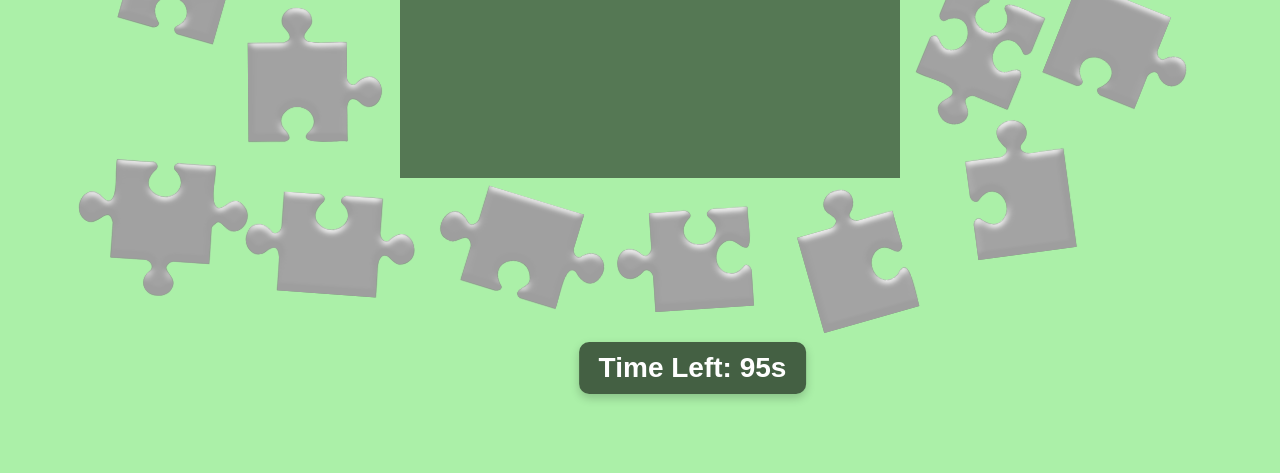
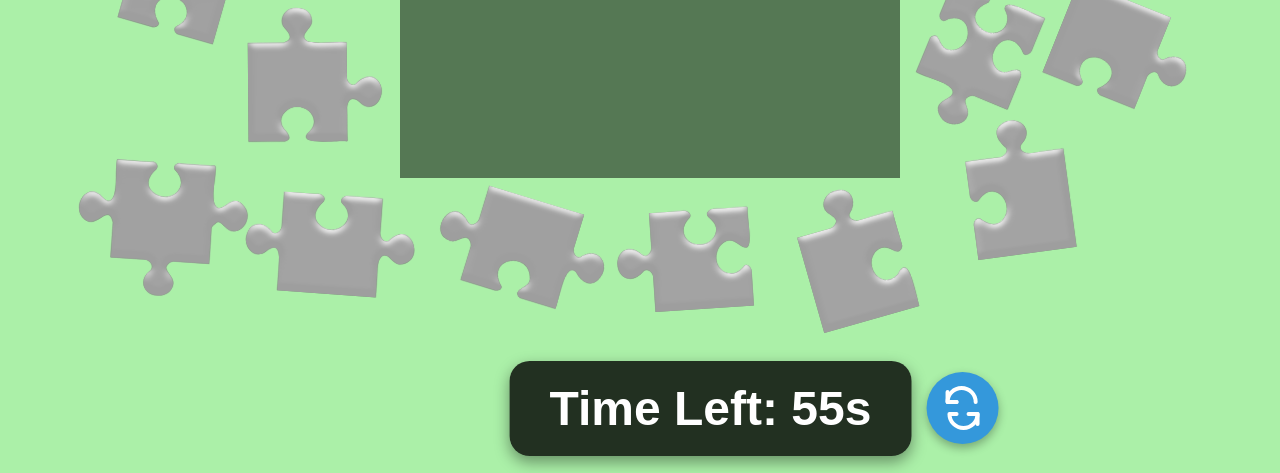
Before and after one commit to Tangmay88/HBDAndaGame, a plain HTML site: page index.html in a window 1280 px wide. Shown: the part 327-800 px from the top of the page. Drawn offline with nearby package versions, Linux system fonts and the light colour scheme.

Commit message:
Add files via upload

```diff
--- a/index.html
+++ b/index.html
@@ -4,6 +4,7 @@
   <meta charset="UTF-8">
   <title>Anda Puzzle Pieces 🧩</title>
   <link rel="stylesheet" href="./style.css">
+  <link rel="stylesheet" href="https://cdnjs.cloudflare.com/ajax/libs/font-awesome/6.4.2/css/all.min.css">
 
 </head>
 <body>
@@ -49,9 +50,20 @@
     </filter>
   </defs>
 </svg>
-<div class="timer"></div>
+<div class="timer-container">
+  <div class="timer">60s</div>
+  <button id="refreshBtn">
+    <svg width="32" height="32" viewBox="0 0 24 24" fill="none" xmlns="http://www.w3.org/2000/svg">
+      <path d="M4.5 4V9H9" stroke="white" stroke-width="2" stroke-linecap="round" stroke-linejoin="round"/>
+      <path d="M19.5 20V15H15" stroke="white" stroke-width="2" stroke-linecap="round" stroke-linejoin="round"/>
+      <path d="M4.5 9C4.5 7.11438 5.2375 5.32594 6.55025 4.05025C7.863 2.77456 9.65761 2 11.525 2C13.3924 2 15.187 2.77456 16.4998 4.05025C17.8125 5.32594 18.55 7.11438 18.55 9M4.5 9H9M19.5 15C19.5 16.8856 18.7625 18.6741 17.4498 19.9497C16.137 21.2254 14.3424 22 12.475 22C10.6076 22 8.81299 21.2254 7.50025 19.9497C6.1875 18.6741 5.45 16.8856 5.45 15H9" stroke="white" stroke-width="2" stroke-linecap="round" stroke-linejoin="round"/>
+    </svg>
+  </button>
+</div>
+
+
 <!-- partial -->
-  <script src='https://unpkg.com/gsap@3/dist/gsap.min.js'></script>
+<script src='https://unpkg.com/gsap@3/dist/gsap.min.js'></script>
 <script src='https://unpkg.com/gsap@3/dist/Draggable.min.js'></script><script  src="./script.js"></script>
 <script  src="./scripthbd.js"></script>
 
--- a/script.js
+++ b/script.js
@@ -45,7 +45,7 @@ const loseSound = new Audio("./music/gameover.mp3");  // เสียงเม
 const bgMusic = new Audio("./music/soundgame.mp3");  // เพลงพื้นหลัง
 
 // Set initial time limit (60 seconds)
-let timeLeft = 100;
+let timeLeft = 60;
 let timer;
 
 paths.forEach((p, i) => {
@@ -152,3 +152,13 @@ gsap.set("#imgSrc", {
     href: kittens[gsap.utils.random(0, kittens.length - 1, 1)] + "?q=50&w=2000"
   }
 });
+
+document.addEventListener("DOMContentLoaded", function () {
+  const refreshBtn = document.getElementById("refreshBtn");
+
+  if (refreshBtn) {
+    refreshBtn.addEventListener("click", function () {
+      location.reload(); // รีเฟรชหน้าเว็บ
+    });
+  }
+});
--- a/style.css
+++ b/style.css
@@ -65,44 +65,71 @@ body {
   }
 }
 
-/* เพิ่มสไตล์ให้กับ .timer */
-.timer {
-  font-family: 'Arial', sans-serif;  /* ใช้ฟอนต์ที่ดูทันสมัย */
-  font-size: 24px;  /* ขนาดฟอนต์ที่ชัดเจน */
-  font-weight: bold;  /* ตัวหนา */
-  text-align: center;  /* จัดกึ่งกลาง */
-  color: #fff;  /* สีข้อความเป็นสีขาว */
-  background: rgba(0, 0, 0, 0.6);  /* พื้นหลังโปร่งใสสีดำ */
-  border-radius: 10px;  /* มุมมน */
-  padding: 10px 20px;  /* ระยะห่างจากขอบ */
+/* กล่องรวม Timer และ ปุ่มรีเฟรช */
+.timer-container {
+  display: flex;  /* จัดเรียงให้อยู่ในแนวเดียวกัน */
+  align-items: center;  /* จัดกึ่งกลางแนวตั้ง */
+  justify-content: center;  /* จัดให้อยู่กลางแนวนอน */
+  gap: 15px;  /* ระยะห่างระหว่าง timer กับปุ่ม */
   position: relative;
-  bottom: -295px;  /* จัดตำแหน่งอยู่ด้านล่าง */
-  left: 13%;
-  transform: translateX(-50%);  /* จัดให้อยู่กลางหน้าจอ */
-  box-shadow: 0 4px 10px rgba(0, 0, 0, 0.2);  /* เงา */
-  font-size: 28px;  /* ขนาดตัวเลขที่ใหญ่ขึ้น */
-  transition: opacity 0.3s ease-in-out;  /* ทำให้สวยขึ้นเมื่อแสดง/ซ่อน */
+  bottom: -335px;  /* คงตำแหน่งเดิม */
+  left: 28%;
+  transform: translateX(-50%);
 }
 
-/* เอฟเฟ็กต์ที่ทำให้เมื่อชนะหรือแพ้ ตัวจับเวลาจะหายไป */
-.timer.hidden {
-  opacity: 0;
+/* สไตล์ Timer */
+.timer {
+  font-family: 'Arial', sans-serif;
+  font-size: 48px;
+  font-weight: bold;
+  text-align: center;
+  color: #fff;
+  background: rgba(0, 0, 0, 0.8);
+  border-radius: 20px;
+  padding: 20px 40px;
+  box-shadow: 0 6px 15px rgba(0, 0, 0, 0.4);
+  transition: opacity 0.3s ease-in-out, transform 0.3s ease-in-out;
 }
 
-/* เพิ่มเอฟเฟ็กต์การเคลื่อนไหว */
-@keyframes timerEffect {
-  0% { transform: scale(0.9); opacity: 0; }
-  100% { transform: scale(1); opacity: 1; }
+/* ปุ่มรีเฟรช */
+#refreshBtn {
+  background-color: #3498db;  /* สีฟ้าสดใส */
+  border: none;
+  padding: 12px;
+  border-radius: 50%;  /* ทำให้เป็นวงกลม */
+  cursor: pointer;
+  display: flex;
+  align-items: center;
+  justify-content: center;
+  box-shadow: 0 4px 10px rgba(0, 0, 0, 0.3);
+  transition: transform 0.2s ease-in-out, background 0.3s;
 }
 
-.timer {
-  animation: timerEffect 1s ease-out;
+/* เพิ่มเอฟเฟ็กต์เมื่อ hover */
+#refreshBtn:hover {
+  background-color: #2980b9;  /* สีฟ้าเข้มขึ้น */
+  transform: scale(1.1);
 }
 
-/* ปรับให้ดูดีขึ้นบนอุปกรณ์มือถือ */
+/* ไอคอน SVG */
+#refreshBtn svg {
+  width: 48px;
+  height: 48px;
+}
+
+/* รองรับมือถือ */
 @media (max-width: 768px) {
   .timer {
-    font-size: 18px;  /* ลดขนาดฟอนต์ลง */
-    padding: 8px 16px;  /* ลดระยะห่าง */
+    font-size: 28px;
+    padding: 12px 24px;
+  }
+
+  #refreshBtn {
+    padding: 8px;
+  }
+
+  #refreshBtn svg {
+    width: 36px;
+    height: 36px;
   }
 }
```
